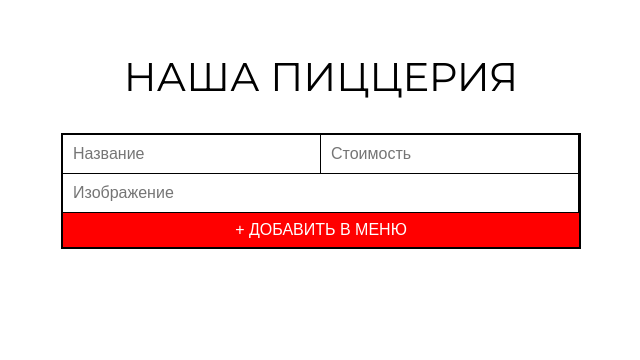
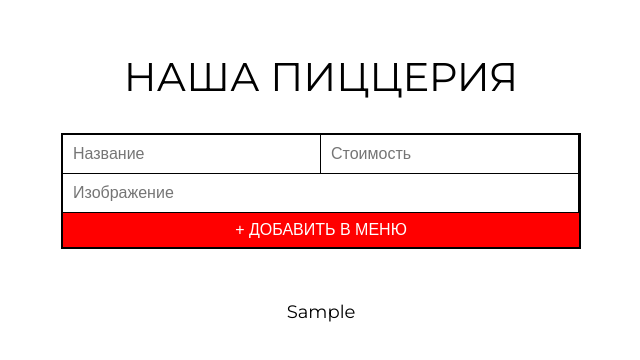
Before and after one commit to stepGT/this_react_typescript_pizza, a React (Create React App) app: page / in a window 1280 px wide. Both pictures are taken after typing "Sample", "Sample", "Sample" into the empty fields and a click on the button "+ ДОБАВИТЬ В МЕНЮ". Shown: the top 360 px of the page, without its empty margins (319-959 px from the left). Built offline with nearby package versions, Linux system fonts and the light colour scheme.

Commit message:
Added DisplayPizzas component

```diff
--- a/src/App.tsx
+++ b/src/App.tsx
@@ -1,6 +1,7 @@
 import { FC, useState } from 'react';
 import './App.css';
 import AddPizzaForm from './components/AddPizzaForm';
+import DisplayPizzas from './components/DisplayPizzas';
 import Pizza from './models/Pizza';
 
 const App: FC = () => {
@@ -14,6 +15,7 @@ const App: FC = () => {
       <div className="wrap">
         <span className="heading">Наша пиццерия</span>
         <AddPizzaForm addPizza={addPizza} />
+        <DisplayPizzas pizzasList={pizzasList} />
       </div>
     </div>
   );
--- /dev/null
+++ b/src/components/DisplayPizzas.tsx
@@ -0,0 +1,18 @@
+import { FC } from 'react';
+import Pizza from '../models/Pizza';
+
+interface IDisplayPizzas {
+  pizzasList: Pizza[];
+}
+
+const DisplayPizzas: FC<IDisplayPizzas> = ({ pizzasList }) => {
+  return (
+    <div className="container">
+      {pizzasList.map((pizza) => (
+        <div key={pizza.id}>{pizza.title}</div>
+      ))}
+    </div>
+  );
+};
+
+export default DisplayPizzas;
```
